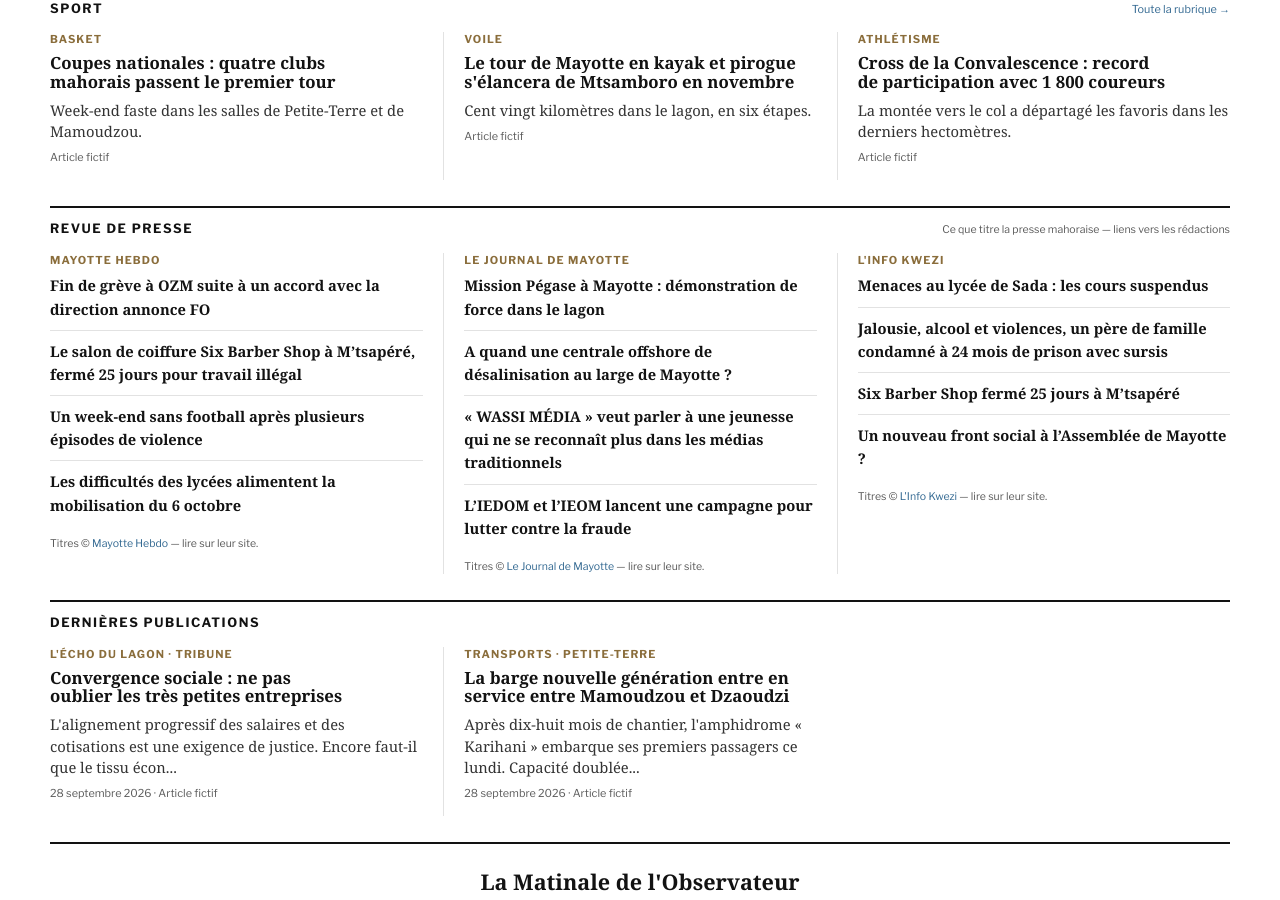
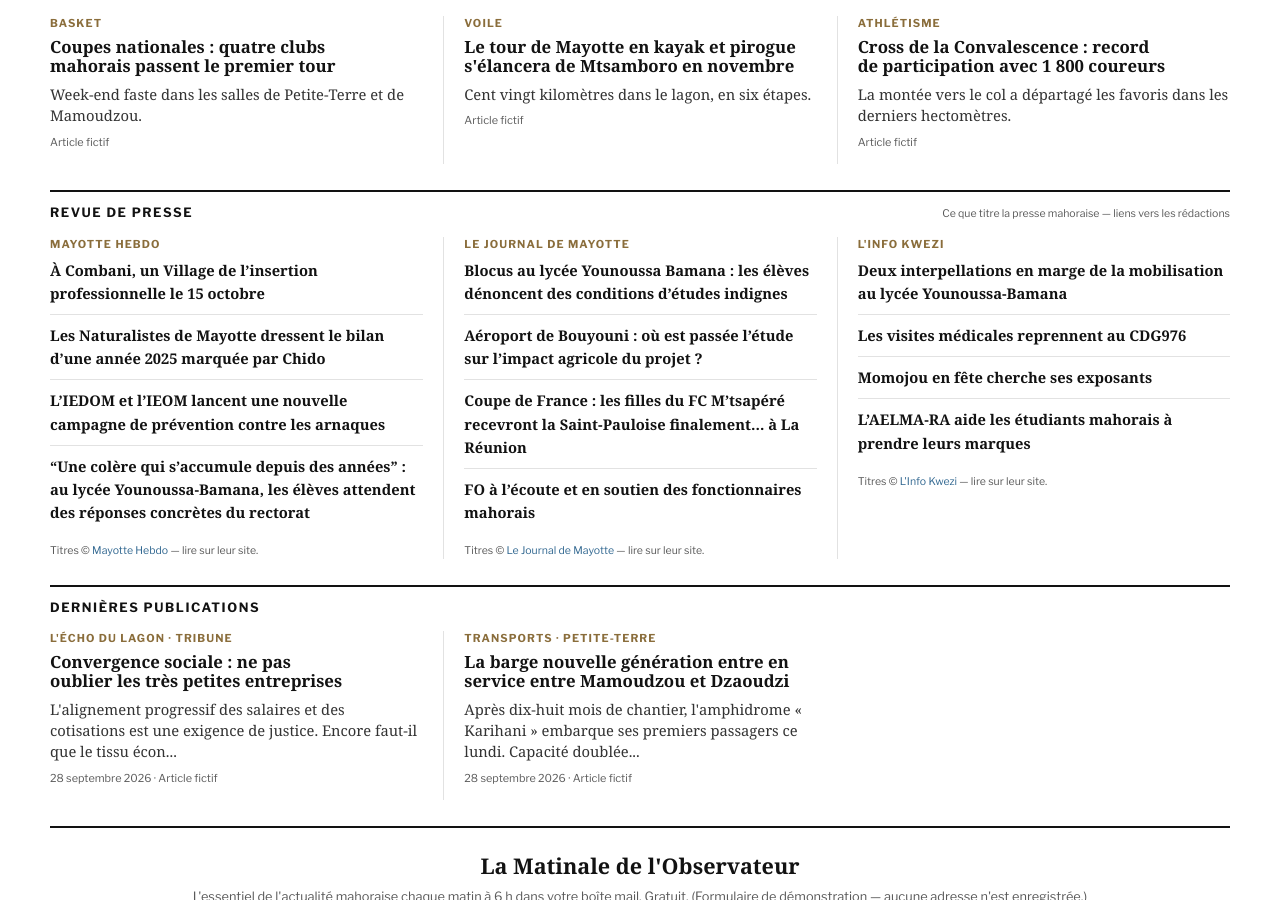
Before and after one commit to esdine/observateur-mayotte, a Jekyll site: the page built from index.html, in a window 1280 px wide and 900 px high, scrolled down 2777 px. Built offline with Jekyll 4.4.1, drawn with Linux system fonts in a browser that asks for light colours; some web fonts are replaced; some of the changed text lies outside the part shown.

Commit message:
Édition du matin : météo et revue de presse

```diff
--- a/_data/marches.yml
+++ b/_data/marches.yml
@@ -1,5 +1,39 @@
 # Genere par outils/maj_marches.py - source BOAMP (open data, licence ouverte)
 avis:
+  - objet: "service réseau dans les territoires d’outre-mer français au profit du RIE"
+    acheteur: "SPM-DSAF"
+    type: "Services"
+    famille: "Marchés européens"
+    parution: "7 octobre 2026"
+    limite: "4 décembre 2026"
+    lien: "https://www.boamp.fr/pages/avis/?q=idweb:26-96076"
+  - objet: "A COMPLETER"
+    acheteur: "SDIS (976)"
+    type: "Services"
+    famille: "Marchés européens"
+    parution: "7 octobre 2026"
+    limite: "6 novembre 2026"
+    lien: "https://www.boamp.fr/pages/avis/?q=idweb:26-96194"
+  - objet: "Rénovation du balisage et des chaussées aéronautiques de l'aéroport de Mayotte Marcel Henry"
+    acheteur: "Edeis Aéroport Mayotte"
+    type: "Travaux"
+    famille: "Marchés européens"
+    parution: "7 octobre 2026"
+    lien: "https://www.boamp.fr/pages/avis/?q=idweb:26-96239"
+  - objet: "MISE AUX NORMES ET SÉCURISATION POST CHIDO DE L’ÉCOLE PRIMAIRE DE MALAMANI"
+    acheteur: "Ville de Chirongui (976)"
+    type: "Travaux"
+    famille: "Marchés entre 90 k€ et seuils européens"
+    parution: "6 octobre 2026"
+    limite: "28 octobre 2026"
+    lien: "https://www.boamp.fr/pages/avis/?q=idweb:26-96542"
+  - objet: "TRAVAUX DE TRANSFORMATION DU REFECTOIRE EN 2 SALLES DE CLASSE, DE L'AMENAGEMENT DU PREAU EN REFECTOIRE ET EXTENSION D'UN PREAU EN TOILE T…"
+    acheteur: "Ville de Bouéni (976)"
+    type: "Travaux"
+    famille: "Marchés entre 90 k€ et seuils européens"
+    parution: "6 octobre 2026"
+    limite: "21 octobre 2026"
+    lien: "https://www.boamp.fr/pages/avis/?q=idweb:26-96721"
   - objet: "Prestations d’entretien des espaces verts et des espaces arborés pour les FAZSOI, les résidences gérées par le Ministère des armées et de…"
     acheteur: "DICOM FAZSOI"
     type: "Services"
@@ -7,37 +41,3 @@ avis:
     parution: "4 octobre 2026"
     limite: "26 novembre 2026"
     lien: "https://www.boamp.fr/pages/avis/?q=idweb:26-95111"
-  - objet: "Prestations d'entretien, de nettoyage et de gestion des déchets des cours d'eau et ravines sur le territoire de la Cadema"
-    acheteur: "Communauté d'Agglomération de Dembéni-Mamoudzou (976)"
-    type: "Services"
-    famille: "Marchés européens"
-    parution: "4 octobre 2026"
-    limite: "6 novembre 2026"
-    lien: "https://www.boamp.fr/pages/avis/?q=idweb:26-95146"
-  - objet: "Construction d'un programme immobilier neuf de 59 logements mixtes, dont pour l'opération « SQUARE PAPAYE »"
-    acheteur: "Société Immobilière de Mayotte (976)"
-    type: "Travaux"
-    famille: "Marchés européens"
-    parution: "3 octobre 2026"
-    lien: "https://www.boamp.fr/pages/avis/?q=idweb:26-95064"
-  - objet: "Prestations de levés topographiques en vue de la construction du second site du CHM à Combani"
-    acheteur: "CENTRE HOSPITALIER DE MAYOTTE"
-    type: "Services"
-    famille: "Marchés entre 90 k€ et seuils européens"
-    parution: "2 octobre 2026"
-    limite: "27 octobre 2026"
-    lien: "https://www.boamp.fr/pages/avis/?q=idweb:26-95189"
-  - objet: "PRESTATION D’AGENCE DE VOYAGE, DE TRANSPORT, D’HEBERGEMENT ET DE SERVICES ASSOCIES POUR LE PROJET COOP 3.0"
-    acheteur: "GIP CARIF OREF (976)"
-    type: "Services"
-    famille: "Marchés entre 90 k€ et seuils européens"
-    parution: "2 octobre 2026"
-    limite: "23 octobre 2026"
-    lien: "https://www.boamp.fr/pages/avis/?q=idweb:26-95122"
-  - objet: "Prestations de nettoyage des locaux des unités territoriales d’outre-mer de LADOM"
-    acheteur: "LADOM"
-    type: "Services"
-    famille: "Marchés européens"
-    parution: "2 octobre 2026"
-    limite: "2 novembre 2026"
-    lien: "https://www.boamp.fr/pages/avis/?q=idweb:26-94441"
--- a/_data/meteo.yml
+++ b/_data/meteo.yml
@@ -1,8 +1,8 @@
 # Genere par outils/maj_meteo.py - source Open-Meteo (donnees reelles)
-date_affichee: "Mardi 6 octobre 2026"
+date_affichee: "Mercredi 7 octobre 2026"
 tmin: 23
 tmax: 28
-ciel: "Averses"
-vent_kmh: 8
+ciel: "Averses faibles"
+vent_kmh: 10
 temp_mer: 28
-maj: "2026-10-06T12:24+0300"
+maj: "2026-10-07T12:15+0300"
--- a/_data/revue.yml
+++ b/_data/revue.yml
@@ -3,33 +3,33 @@ sources:
   - nom: "Mayotte Hebdo"
     site: "https://mayottehebdo.com/"
     titres:
-      - titre: "Fin de grève à OZM suite à un accord avec la direction annonce FO"
-        lien: "https://www.mayottehebdo.com/actualite/breves/fin-de-greve-a-ozm-suite-a-un-accord-avec-la-direction-annonce-fo/"
-      - titre: "Le salon de coiffure Six Barber Shop à M’tsapéré, fermé 25 jours pour travail illégal"
-        lien: "https://www.mayottehebdo.com/actualite/breves/le-salon-de-coiffure-six-barber-shop-a-mtsapere-ferme-25-jours-pour-travail-illegal/"
-      - titre: "Un week-end sans football après plusieurs épisodes de violence"
-        lien: "https://www.mayottehebdo.com/actualite/breves/un-week-end-sans-football-apres-plusieurs-episodes-de-violence/"
-      - titre: "Les difficultés des lycées alimentent la mobilisation du 6 octobre"
-        lien: "https://www.mayottehebdo.com/actualite/education/les-difficultes-des-lycees-alimentent-la-mobilisation-du-6-octobre/"
+      - titre: "À Combani, un Village de l’insertion professionnelle le 15 octobre"
+        lien: "https://www.mayottehebdo.com/actualite/breves/a-combani-un-village-de-linsertion-professionnelle-le-15-octobre/"
+      - titre: "Les Naturalistes de Mayotte dressent le bilan d’une année 2025 marquée par Chido"
+        lien: "https://www.mayottehebdo.com/actualite/breves/les-naturalistes-de-mayotte-dressent-le-bilan-dune-annee-2025-marquee-par-chido/"
+      - titre: "L’IEDOM et l’IEOM lancent une nouvelle campagne de prévention contre les arnaques"
+        lien: "https://www.mayottehebdo.com/actualite/breves/liedom-et-lieom-lancent-une-nouvelle-campagne-de-prevention-contre-les-arnaques/"
+      - titre: "“Une colère qui s’accumule depuis des années” : au lycée Younoussa-Bamana, les élèves attendent des réponses concrètes du rectorat"
+        lien: "https://www.mayottehebdo.com/actualite/education/une-colere-qui-saccumule-depuis-des-annees-au-lycee-younoussa-bamana-les-eleves-attendent-des-reponses-concretes-du-rectorat/"
   - nom: "Le Journal de Mayotte"
     site: "https://lejournaldemayotte.yt/"
     titres:
-      - titre: "Mission Pégase à Mayotte : démonstration de force dans le lagon"
-        lien: "https://lejournaldemayotte.yt/2026/10/06/mission-pegase-a-mayotte-demonstration-de-force-dans-le-lagon/"
-      - titre: "A quand une centrale offshore de désalinisation au large de Mayotte ?"
-        lien: "https://lejournaldemayotte.yt/2026/10/06/a-quand-une-centrale-offshore-de-desalinisation-au-large-de-mayotte/"
-      - titre: "« WASSI MÉDIA » veut parler à une jeunesse qui ne se reconnaît plus dans les médias traditionnels"
-        lien: "https://lejournaldemayotte.yt/2026/10/06/wassi-media-veut-parler-a-une-jeunesse-qui-ne-se-reconnait-plus-dans-les-medias-traditionnels/"
-      - titre: "L’IEDOM et l’IEOM lancent une campagne pour lutter contre la fraude"
-        lien: "https://lejournaldemayotte.yt/2026/10/06/liedom-et-lieom-lancent-une-campagne-pour-lutter-contre-la-fraude/"
+      - titre: "Blocus au lycée Younoussa Bamana : les élèves dénoncent des conditions d’études indignes"
+        lien: "https://lejournaldemayotte.yt/2026/10/07/blocus-au-lycee-younoussa-bamana-les-eleves-denoncent-des-conditions-detudes-indignes/"
+      - titre: "Aéroport de Bouyouni : où est passée l’étude sur l’impact agricole du projet ?"
+        lien: "https://lejournaldemayotte.yt/2026/10/07/aeroport-de-bouyouni-ou-est-passee-letude-sur-limpact-agricole-du-projet/"
+      - titre: "Coupe de France : les filles du FC M’tsapéré recevront la Saint-Pauloise finalement… à La Réunion"
+        lien: "https://lejournaldemayotte.yt/2026/10/07/coupe-de-france-les-filles-du-fc-mtsapere-recevront-la-saint-pauloise-finalement-a-la-reunion/"
+      - titre: "FO à l’écoute et en soutien des fonctionnaires mahorais"
+        lien: "https://lejournaldemayotte.yt/2026/10/07/fo-a-lecoute-et-en-soutien-des-fonctionnaires-mahorais/"
   - nom: "L'Info Kwezi"
     site: "https://www.linfokwezi.fr/"
     titres:
-      - titre: "Menaces au lycée de Sada : les cours suspendus"
-        lien: "https://www.linfokwezi.fr/menaces-au-lycee-de-sada-les-cours-suspendus/"
-      - titre: "Jalousie, alcool et violences, un père de famille condamné à 24 mois de prison avec sursis"
-        lien: "https://www.linfokwezi.fr/jalousie-alcool-et-violences-un-pere-de-famille-condamne-a-24-mois-de-prison-avec-sursis/"
-      - titre: "Six Barber Shop fermé 25 jours à M’tsapéré"
-        lien: "https://www.linfokwezi.fr/six-barber-shop-ferme-25-jours-a-mtsapere/"
-      - titre: "Un nouveau front social à l’Assemblée de Mayotte ?"
-        lien: "https://www.linfokwezi.fr/un-nouveau-front-social-a-lassemblee-de-mayotte/"
+      - titre: "Deux interpellations en marge de la mobilisation au lycée Younoussa-Bamana"
+        lien: "https://www.linfokwezi.fr/deux-interpellations-en-marge-de-la-mobilisation-au-lycee-younoussa-bamana/"
+      - titre: "Les visites médicales reprennent au CDG976"
+        lien: "https://www.linfokwezi.fr/les-visites-medicales-reprennent-au-cdg976/"
+      - titre: "Momojou en fête cherche ses exposants"
+        lien: "https://www.linfokwezi.fr/momojou-en-fete-cherche-ses-exposants/"
+      - titre: "L’AELMA-RA aide les étudiants mahorais à prendre leurs marques"
+        lien: "https://www.linfokwezi.fr/laelma-ra-aide-les-etudiants-mahorais-a-prendre-leurs-marques/"
```
